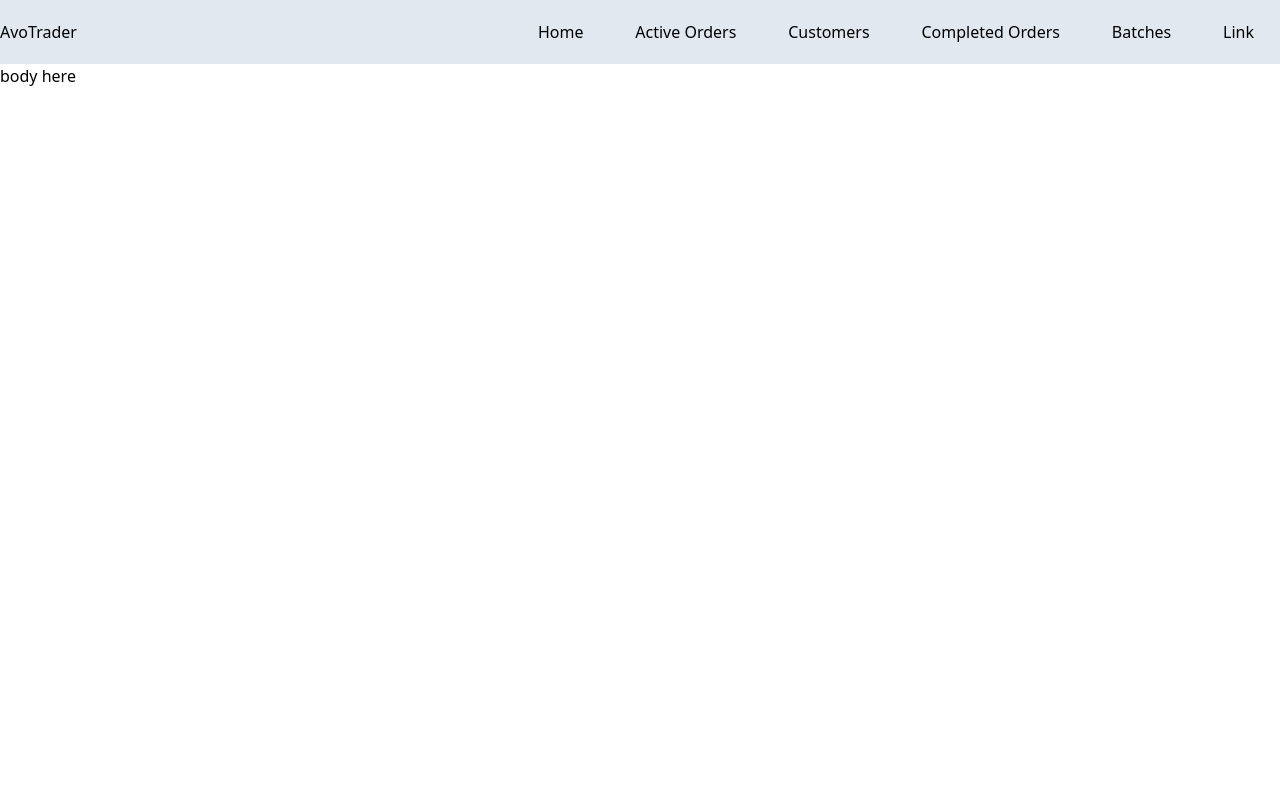
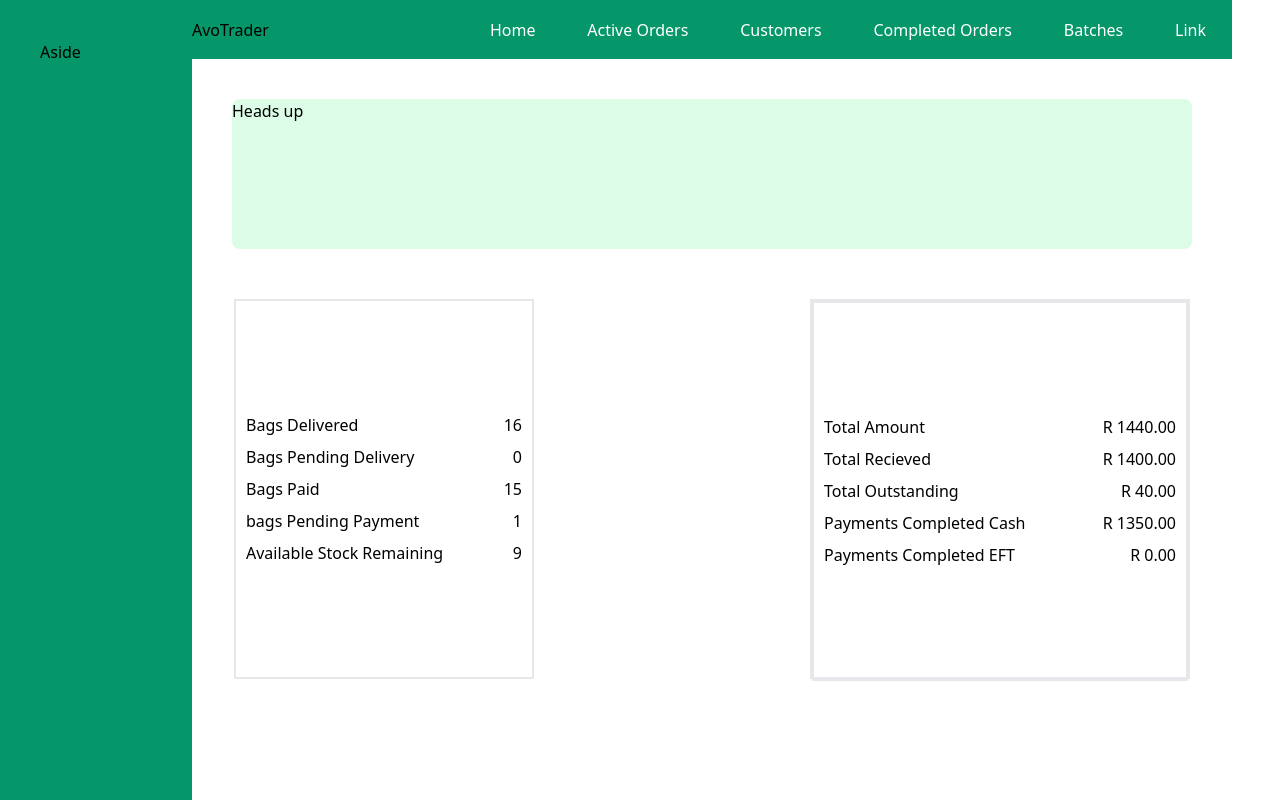
Before and after one commit to GiftSibiya/avo_trader_react, a React (Create React App) app: page /dashboard in a window 1280 px wide. Built offline with nearby package versions, Linux system fonts and the light colour scheme.

Commit message:
Dashboard Basic UI

```diff
--- /dev/null
+++ b/src/components/Aside.jsx
@@ -0,0 +1,11 @@
+import React from "react";
+
+function Aside() {
+  return (
+    <section className="bg-emerald-600 h-screen w-[15vw]">
+      <div className="p-10">Aside</div>
+    </section>
+  );
+}
+
+export default Aside;
--- a/src/components/Header.jsx
+++ b/src/components/Header.jsx
@@ -3,15 +3,42 @@ import { Link } from "react-router-dom";
 
 function Header() {
   return (
-    <div className="flex items-center justify-between w-full h-16 bg-slate-200">
+    <div className="flex items-center justify-between w-full h-16 bg-emerald-600">
       <span> AvoTrader</span>
       <nav className="flex justify-around w-[60vw]">
-        <Link to={"/dashboard"}>Home</Link>
-        <Link to={"/activeOrders"}>Active Orders</Link>
-        <Link to={"/customers"}>Customers</Link>
-        <Link to={"/completedOrders"}>Completed Orders</Link>
-        <Link to={"/batches"}>Batches</Link>
-        <Link>Link</Link>
+        <Link
+          className="text-white font-medium hover:bg-orange-300 p-1 rounded-2xl"
+          to={"/dashboard"}
+        >
+          Home
+        </Link>
+        <Link
+          className="text-white font-medium hover:bg-orange-300 p-1 rounded-2xl"
+          to={"/activeOrders"}
+        >
+          Active Orders
+        </Link>
+        <Link
+          className="text-white font-medium hover:bg-orange-300 p-1 rounded-2xl"
+          to={"/customers"}
+        >
+          Customers
+        </Link>
+        <Link
+          className="text-white font-medium hover:bg-orange-300 p-1 rounded-2xl"
+          to={"/completedOrders"}
+        >
+          Completed Orders
+        </Link>
+        <Link
+          className="text-white font-medium hover:bg-orange-300 p-1 rounded-2xl"
+          to={"/batches"}
+        >
+          Batches
+        </Link>
+        <Link className="text-white font-medium hover:bg-orange-300 p-1 rounded-2xl">
+          Link
+        </Link>
       </nav>
     </div>
   );
--- a/src/pages/ActiveOrders.jsx
+++ b/src/pages/ActiveOrders.jsx
@@ -1,10 +1,14 @@
 import React from "react";
 import Header from "../components/Header";
+import Aside from "../components/Aside";
 
 function ActiveOrders() {
   return (
     <>
       <Header />
+      <body>
+        <Aside />
+      </body>
     </>
   );
 }
--- a/src/pages/Batches.jsx
+++ b/src/pages/Batches.jsx
@@ -1,11 +1,14 @@
 import React from "react";
 import Header from "../components/Header";
+import Aside from "../components/Aside";
 
 function Batches() {
   return (
     <>
       <Header />
-      <div>Batches here</div>
+      <body>
+        <Aside />
+      </body>
     </>
   );
 }
--- a/src/pages/CompletedOrders.jsx
+++ b/src/pages/CompletedOrders.jsx
@@ -1,12 +1,15 @@
 import React from "react";
 import Header from "../components/Header";
+import Aside from "../components/Aside";
 
 function CompletedOrders() {
   return (
     <>
       <Header />
 
-      <div>CompletedOrders</div>
+      <body>
+        <Aside />
+      </body>
     </>
   );
 }
--- a/src/pages/Customers.jsx
+++ b/src/pages/Customers.jsx
@@ -1,11 +1,14 @@
 import React from "react";
 import Header from "../components/Header";
+import Aside from "../components/Aside";
 
 function Customers() {
   return (
     <>
       <Header />
-      <div>Customers</div>
+      <body>
+        <Aside />
+      </body>
     </>
   );
 }
--- a/src/pages/Dashboard.jsx
+++ b/src/pages/Dashboard.jsx
@@ -1,11 +1,72 @@
 import React from "react";
 import Header from "../components/Header";
+import Aside from "../components/Aside";
 
 function Dashboard() {
   return (
     <>
-      <Header />
-      <body>body here</body>
+      <body className="flex">
+        <Aside />
+        <section className="flex flex-col">
+          <Header />
+
+          <section className="flex flex-col items-center h-full w-full ">
+            <div className=" m-10 w-[75vw] h-[150px] rounded-lg bg-green-100">
+              Heads up
+            </div>
+            <div className="flex items-center justify-between w-[75vw] h-[400px]  border-2 border-white">
+              {/* Bags Box */}
+              <div className="flex flex-col justify-center  gap-2 border-2 w-[300px] h-[380px]">
+                <div className="flex justify-between mx-2.5">
+                  <span> Bags Delivered</span>
+                  <span>16</span>
+                </div>
+                <div className="flex justify-between mx-2.5">
+                  <span>Bags Pending Delivery</span>
+                  <span>0</span>
+                </div>
+                <div className="flex justify-between mx-2.5">
+                  <span>Bags Paid</span>
+                  <span>15</span>
+                </div>
+                <div className="flex justify-between mx-2.5">
+                  <span>bags Pending Payment</span>
+                  <span>1</span>
+                </div>
+                <div className="flex justify-between mx-2.5">
+                  <span>Available Stock Remaining</span>
+                  <span>9</span>
+                </div>
+              </div>
+              {/* Transactions Box */}
+              <div className="border-2 w-[380px] h-[380px]">
+                <div className="flex flex-col justify-center  gap-2 border-2 h-[380px]">
+                  <div className="flex justify-between mx-2.5">
+                    <span> Total Amount</span>
+                    <span>R 1440.00</span>
+                  </div>
+                  <div className="flex justify-between mx-2.5">
+                    <span>Total Recieved</span>
+                    <span>R 1400.00</span>
+                  </div>
+                  <div className="flex justify-between mx-2.5">
+                    <span>Total Outstanding</span>
+                    <span>R 40.00</span>
+                  </div>
+                  <div className="flex justify-between mx-2.5">
+                    <span>Payments Completed Cash</span>
+                    <span>R 1350.00</span>
+                  </div>
+                  <div className="flex justify-between mx-2.5">
+                    <span>Payments Completed EFT</span>
+                    <span>R 0.00</span>
+                  </div>
+                </div>
+              </div>
+            </div>
+          </section>
+        </section>
+      </body>
     </>
   );
 }
```
